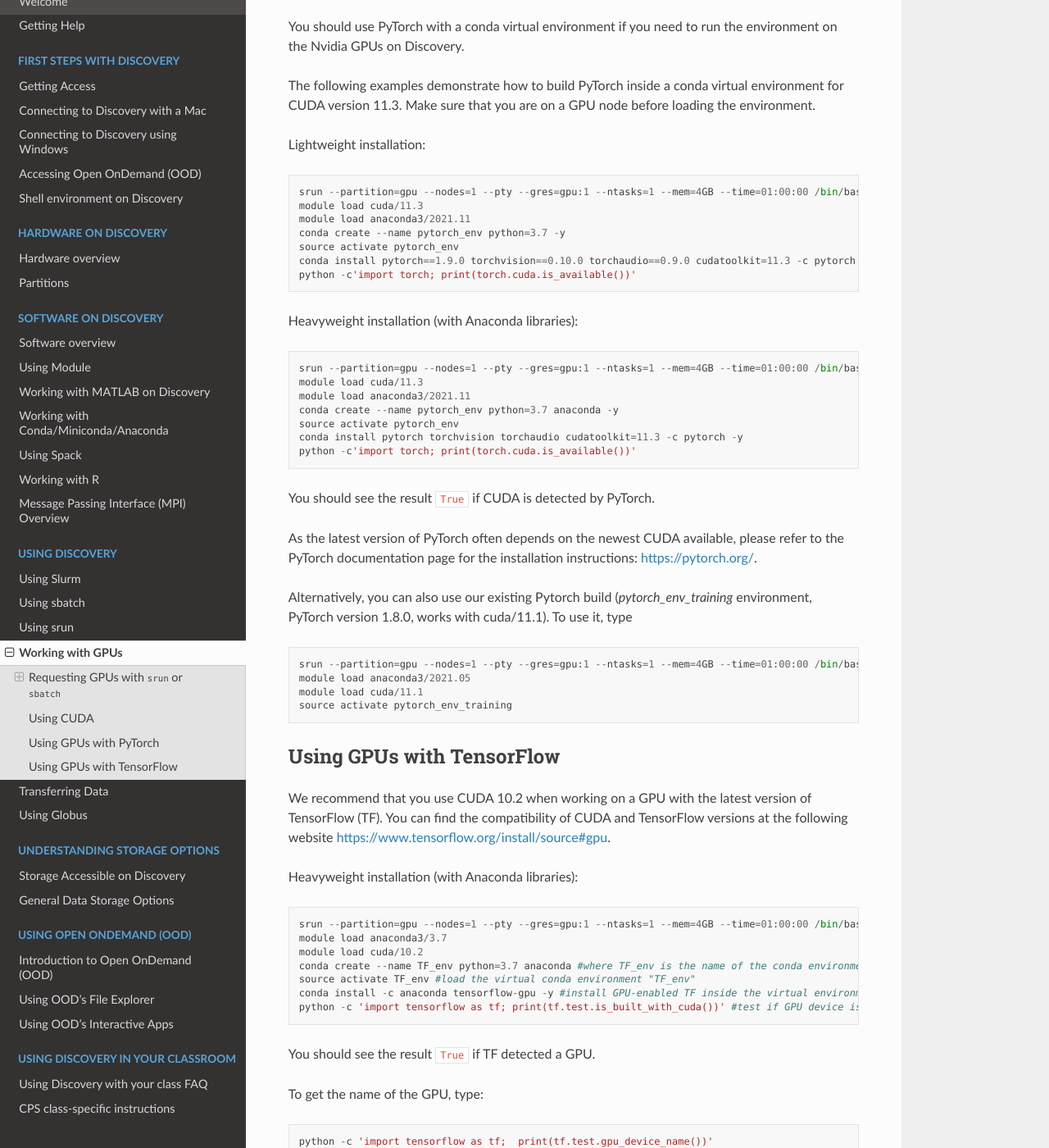
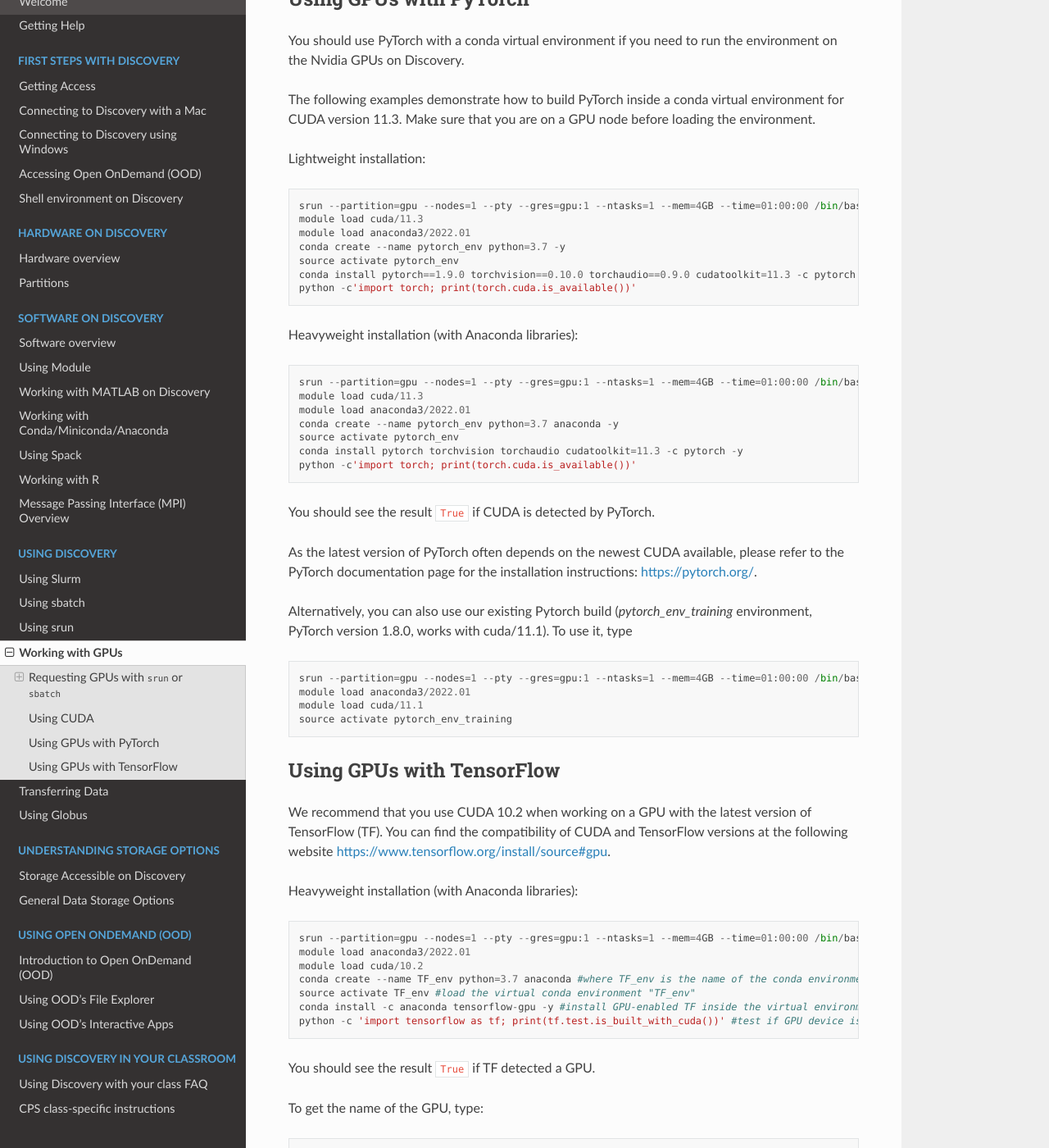
Before and after one commit to northeastern-rc/rc-public-documentation, a Sphinx documentation site: the page built from docs/source/using-discovery/workingwithgpu.rst, in a window 1280 px wide and 1400 px high, scrolled down 2420 px. Shown: the whole window at 82% size. Built offline with Sphinx 7.4.7 and the Read the Docs theme 2.0.0, drawn with Linux system fonts in a browser that asks for light colours.

```diff
--- a/docs/source/first_steps/bashrc.rst
+++ b/docs/source/first_steps/bashrc.rst
@@ -77,6 +77,7 @@
 
 Then, source the Shell script inside your sbatch Slurm script (see :ref:`using_sbatch`)::
 
+ #!/bin/bash
  #SBATCH --nodes=1
  #SBATCH --time=01:00:00
  #SBATCH --job-name=gpu_run
--- a/docs/source/using-discovery/workingwithgpu.rst
+++ b/docs/source/using-discovery/workingwithgpu.rst
@@ -140,7 +141,7 @@
 
   srun --partition=gpu --nodes=1 --pty --gres=gpu:1 --ntasks=1 --mem=4GB --time=01:00:00 /bin/bash
   module load cuda/11.3
-  module load anaconda3/2021.11
+  module load anaconda3/2022.01
   conda create --name pytorch_env python=3.7 -y
   source activate pytorch_env
   conda install pytorch==1.9.0 torchvision==0.10.0 torchaudio==0.9.0 cudatoolkit=11.3 -c pytorch -c conda-forge -y
@@ -150,7 +151,7 @@
 
   srun --partition=gpu --nodes=1 --pty --gres=gpu:1 --ntasks=1 --mem=4GB --time=01:00:00 /bin/bash
   module load cuda/11.3
-  module load anaconda3/2021.11
+  module load anaconda3/2022.01
   conda create --name pytorch_env python=3.7 anaconda -y
   source activate pytorch_env
   conda install pytorch torchvision torchaudio cudatoolkit=11.3 -c pytorch -y
@@ -163,7 +164,7 @@
 Alternatively, you can also use our existing Pytorch build (`pytorch_env_training` environment, PyTorch version 1.8.0, works with cuda/11.1). To use it, type ::
 
   srun --partition=gpu --nodes=1 --pty --gres=gpu:1 --ntasks=1 --mem=4GB --time=01:00:00 /bin/bash
-  module load anaconda3/2021.05
+  module load anaconda3/2022.01
   module load cuda/11.1
   source activate pytorch_env_training
 
@@ -175,7 +176,7 @@
 Heavyweight installation (with Anaconda libraries)::
 
   srun --partition=gpu --nodes=1 --pty --gres=gpu:1 --ntasks=1 --mem=4GB --time=01:00:00 /bin/bash
-  module load anaconda3/3.7
+  module load anaconda3/2022.01
   module load cuda/10.2
   conda create --name TF_env python=3.7 anaconda #where TF_env is the name of the conda environment
   source activate TF_env #load the virtual conda environment "TF_env"
```
Also changed, not shown: other parts of docs/source/using-discovery/workingwithgpu.rst (+1 -0 lines).
